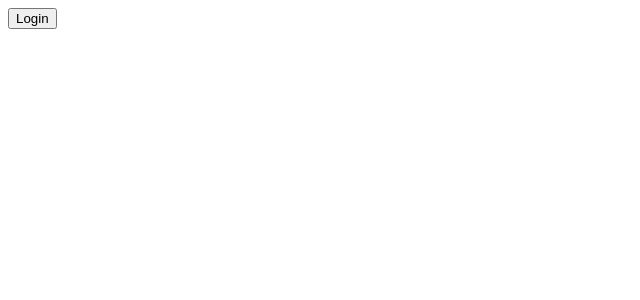
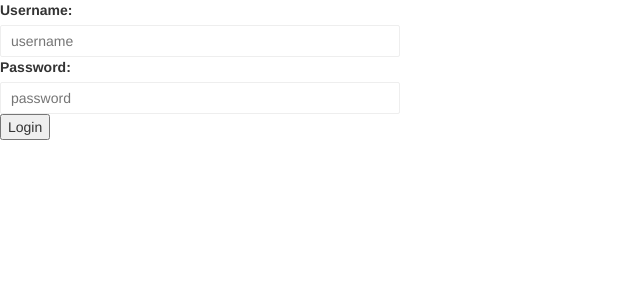
Before and after one commit to Mohammadhunan97/viderireact, a React (Create React App) app in the folder client/: page / in a window 1280 px wide. Shown: the top 300 px of the page, without its empty margins (0-640 px from the left). Built offline with nearby package versions, Linux system fonts and the light colour scheme; the HTML template or start-up script is replaced by a standard one.

Commit message:
login page basic form with minimal styling

```diff
--- a/client/package.json
+++ b/client/package.json
@@ -4,7 +4,9 @@
   "private": true,
   "dependencies": {
     "react": "^16.4.0",
+    "react-bootstrap": "^0.32.1",
     "react-dom": "^16.4.0",
+    "react-router-dom": "^4.2.2",
     "react-scripts": "1.1.4"
   },
   "scripts": {
--- a/client/public/index.html
+++ b/client/public/index.html
@@ -3,6 +3,12 @@
   <head>
     <meta charset="utf-8">
     <title>React App</title>
+    <!-- Latest compiled and minified CSS -->
+    <link rel="stylesheet" href="https://maxcdn.bootstrapcdn.com/bootstrap/3.3.7/css/bootstrap.min.css" integrity="sha384-BVYiiSIFeK1dGmJRAkycuHAHRg32OmUcww7on3RYdg4Va+PmSTsz/K68vbdEjh4u" crossorigin="anonymous">
+
+    <!-- Optional theme -->
+    <link rel="stylesheet" href="https://maxcdn.bootstrapcdn.com/bootstrap/3.3.7/css/bootstrap-theme.min.css" integrity="sha384-rHyoN1iRsVXV4nD0JutlnGaslCJuC7uwjduW9SVrLvRYooPp2bWYgmgJQIXwl/Sp" crossorigin="anonymous">
+
   </head>
   <body>
     <noscript>
--- a/client/src/App.css
+++ b/client/src/App.css
@@ -0,0 +1,7 @@
+.input-calm{
+    display: block;
+    border-radius: 2px;
+    border: 1px solid #eee;
+    padding: 5px 10px 5px 10px;
+    width: 400px;
+}
--- a/client/src/components/LoginPage.jsx
+++ b/client/src/components/LoginPage.jsx
@@ -1,11 +1,27 @@
-import React from 'react';
+import React, { Component } from 'react';
+// import { Button } from 'react-bootstrap';
 
-let LoginPage = ({ logIn }) => {
-  return(
-    <div>
-      <button onClick={() => logIn()}>Login</button>
-    </div>
-  )
+class LoginPage extends Component {
+  constructor(props){
+    super(props);
+    this.state = {
+
+    }
+  }
+  render(){
+    return(<div>
+      <form>
+        <label htmlFor="username">Username:</label>
+        <input id="username" type="text" placeholder="username" className="input-calm"/>
+
+        <label htmlFor="password">Password:</label>
+        <input id="password" type="text" placeholder="password" className="input-calm"/>
+
+
+      </form>
+      <button onClick={() => this.props.logIn()}>Login</button>
+    </div>)
+  }
 }
 
 export default LoginPage;
```
Also changed, not shown: 1 other file (tests, documents, lock files or other folders).
